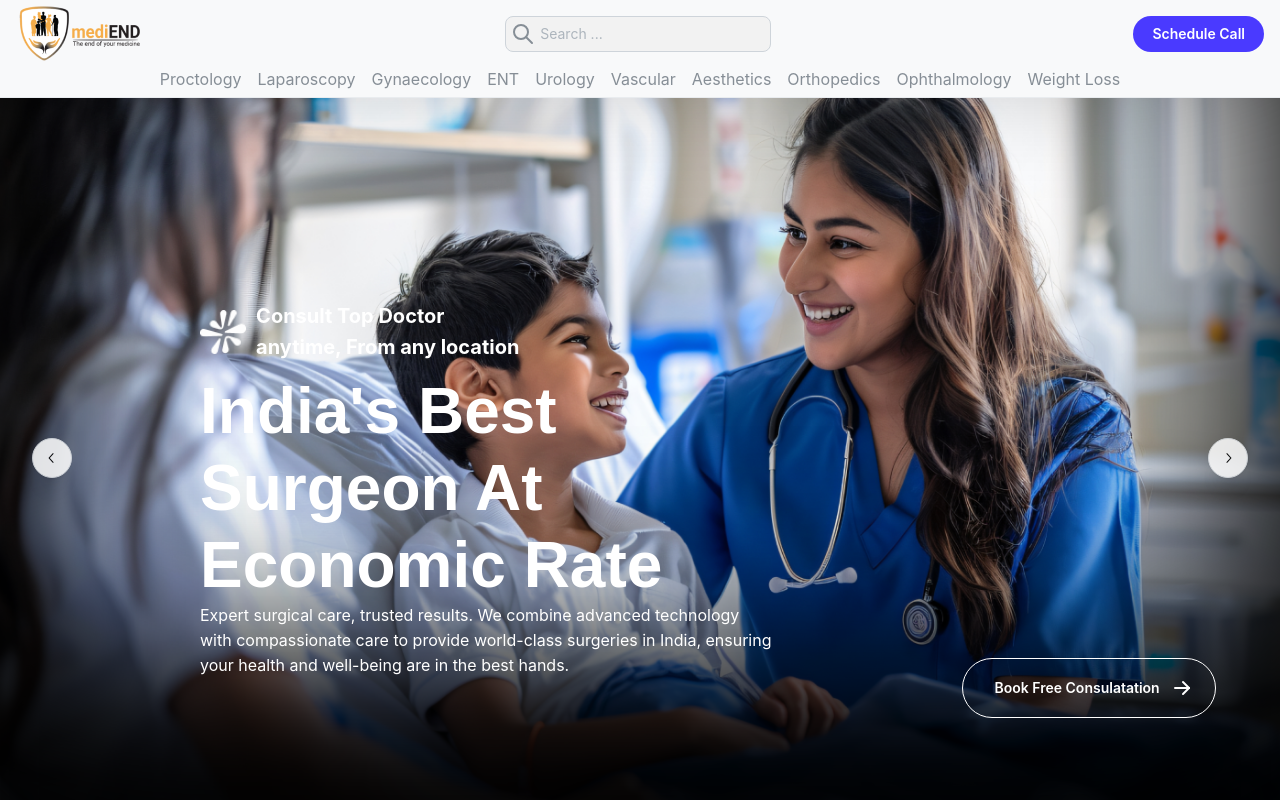
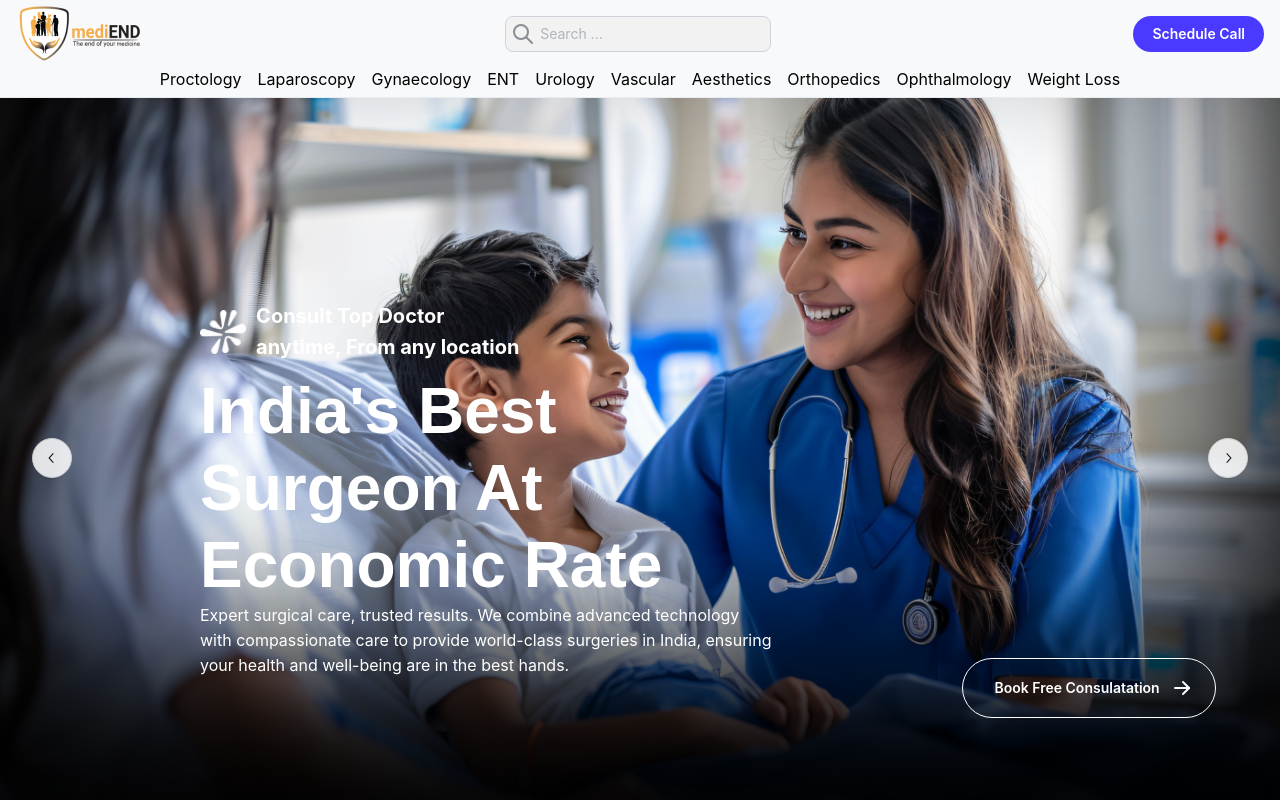
Before and after one commit to Gaurav-Verma07/mediend, a Next.js app: page / in a window 1280 px wide. Shown: the top 800 px of the page. Built offline with nearby package versions, Linux system fonts and the light colour scheme; grey boxes are pictures that could not be loaded.

Commit message:
feat: nav links colr

```diff
--- a/app/components/Header/HoverCards.tsx
+++ b/app/components/Header/HoverCards.tsx
@@ -23,7 +23,7 @@ const HoverCards = ({ data }: any) => {
       <HoverCard.Target>
         <a href="#" className={classes.link}>
           <Center inline>
-            <Box component="span" mx={3} c="dimmed">
+            <Box component="span" mx={3}>
               {data.label}
             </Box>
           </Center>
```
